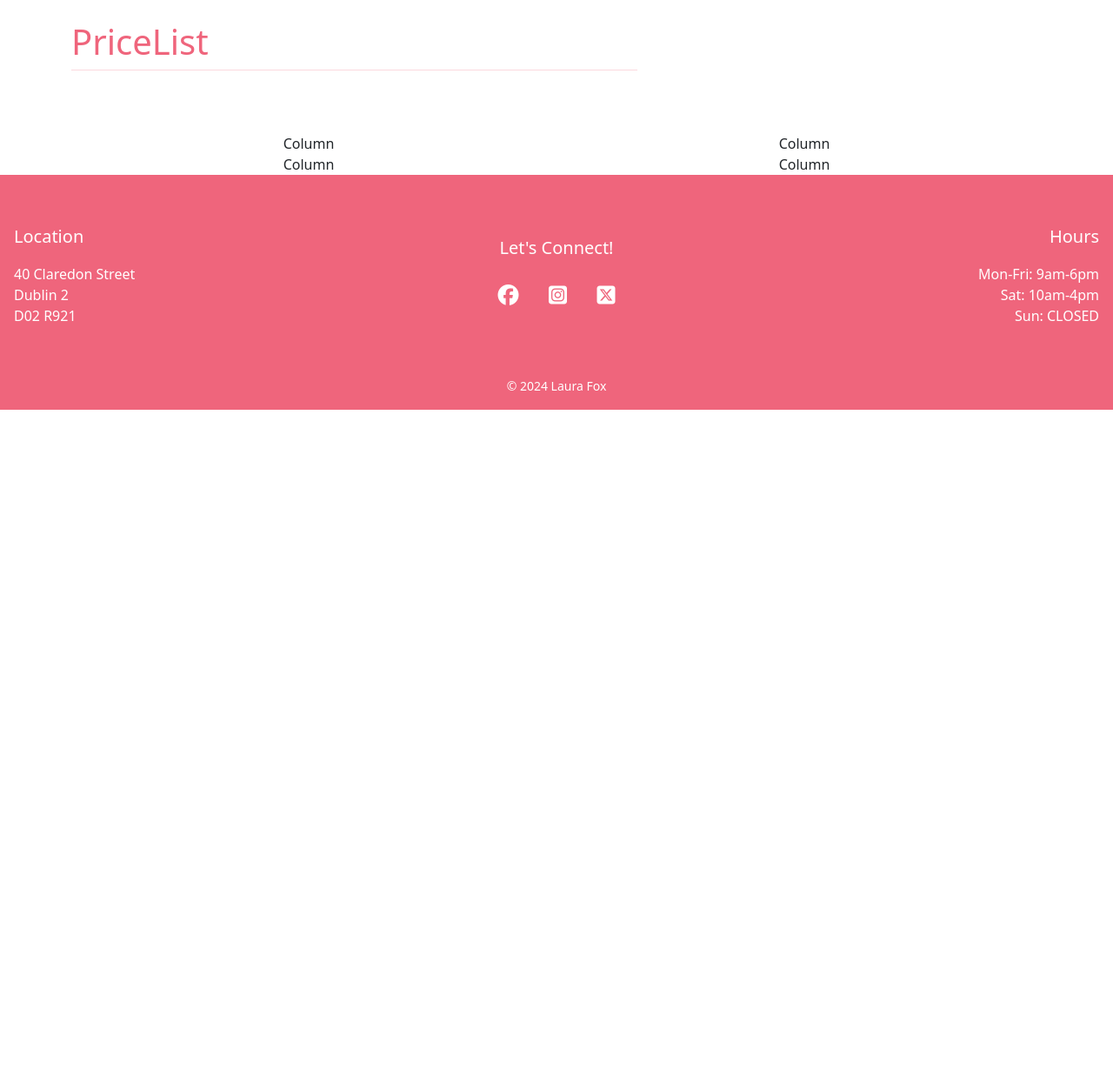
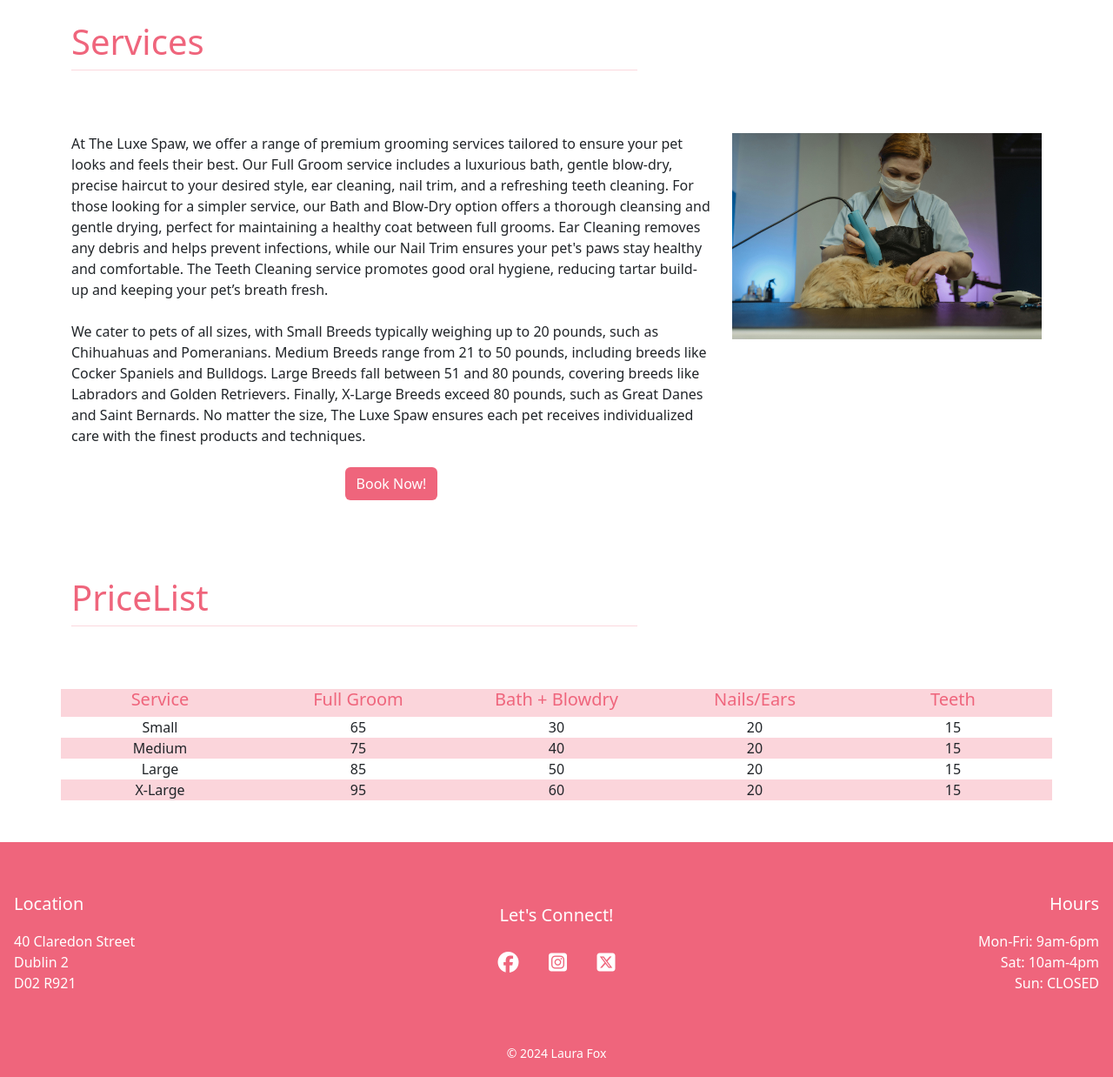
Before and after one commit to lauramayfox/the-luxe-spaw, a Django app: page /about/ in a window 1280 px wide. Shown: the part 90-1328 px from the top of the page at 87% size. Before the commit the page ends 561 px from the top, so only its background shows below. Run offline with Django 4.2, Linux system fonts and the light colour scheme; some libraries are stand-ins or nearby versions.

Commit message:
Add services and price list, update bootstrap CSS

```diff
--- a/grooming/urls.py
+++ b/grooming/urls.py
@@ -4,6 +4,6 @@ from . import views
 urlpatterns = [
    path('', views.home, name='home'),
     path('about/', views.about, name='about'),
-    path('contact/', views.about, name='contact'),
+    path('contact/', views.contact, name='contact'),
 
 ]
--- a/static/css/style.css
+++ b/static/css/style.css
@@ -65,3 +65,13 @@ poodle {
 h2 {
     color: #EF657C;
 }
+
+/* Contact */
+
+h4 {
+    color:#EF657C;
+}
+
+.colum-color-1 {
+    background-color: #ef657c46;
+}
--- a/templates/about.html
+++ b/templates/about.html
@@ -5,6 +5,45 @@
 <link rel="stylesheet" href="{% static 'css/style.css' %}">
 
 {% block content %}
+<br>
+<div class="container brief-container mt-6 mb-5">
+  <h1 class="header-1">Services</h1>
+  <div class="col-md-7">
+  <hr>
+  </div>
+  <br></div>
+
+  <div class="container brief-container mt-6 mb-5">
+    <div class="row">
+        <div class="col-md-8">
+            <div class="d-none d-md-block">
+                <p>
+                  At The Luxe Spaw, we offer a range of premium grooming services tailored to ensure your pet looks and feels their best. Our Full Groom service includes a luxurious bath, gentle blow-dry, precise haircut to your desired style, ear cleaning, nail trim, and a refreshing teeth cleaning. For those looking for a simpler service, our Bath and Blow-Dry option offers a thorough cleansing and gentle drying, perfect for maintaining a healthy coat between full grooms. Ear Cleaning removes any debris and helps prevent infections, while our Nail Trim ensures your pet's paws stay healthy and comfortable. The Teeth Cleaning service promotes good oral hygiene, reducing tartar build-up and keeping your pet’s breath fresh.
+                  <br>
+                  <br>
+                  We cater to pets of all sizes, with Small Breeds typically weighing up to 20 pounds, such as Chihuahuas and Pomeranians. Medium Breeds range from 21 to 50 pounds, including breeds like Cocker Spaniels and Bulldogs. Large Breeds fall between 51 and 80 pounds, covering breeds like Labradors and Golden Retrievers. Finally, X-Large Breeds exceed 80 pounds, such as Great Danes and Saint Bernards. No matter the size, The Luxe Spaw ensures each pet receives individualized care with the finest products and techniques.<br>
+                <br>
+
+                 <!-- Button -->
+                 <a href="" style="text-decoration:none;" class="d-flex flex-column justify-content-center">
+                <button type="button" class="mb-0 btn btn-white">
+                  Book Now!
+                 </button>
+                 </a>
+            </p>
+
+            </div>
+
+        </div>
+        <div class="col-sm-8 col-md-4 col-lg-4 order-first order-md-last text-center">
+            <img  src="{% static 'images/pexels2.jpg' %}"
+                 alt="Dog Image" class="img-fluid">
+        </div>
+    </div>
+</div>
+
+
+
 <br>
 <div class="container brief-container mt-6 mb-5">
     <h1 class="header-1">PriceList</h1>
@@ -16,12 +55,56 @@
 </div>
 
 <div class="container text-center">
-  <div class="row row-cols-2">
-    <div class="col">Column</div>
-    <div class="col">Column</div>
-    <div class="col">Column</div>
-    <div class="col">Column</div>
+  <div class="row row-cols-sm-5 header-1">
+    <div class="col colum-color-1"><h5>Service</h5></div>
+    <div class="col colum-color-1"><h5>Full Groom</h5></div>
+    <div class="col colum-color-1"><h5>Bath + Blowdry</h5></div>
+    <div class="col colum-color-1"><h5>Nails/Ears</h5></div>
+    <div class="col colum-color-1"><h5>Teeth</h5></div>
   </div>
 </div>
 
+<div class="container text-center">
+  <div class="row row-cols-sm-5">
+    <div class="col ">Small</div>
+    <div class="col">65</div>
+    <div class="col">30</div>
+    <div class="col">20</div>
+    <div class="col">15</div>
+  </div>
+</div>
+
+<div class="container text-center">
+  <div class="row row-cols-sm-5">
+    <div class="col colum-color-1">Medium</div>
+    <div class="col colum-color-1">75</div>
+    <div class="col colum-color-1">40</div>
+    <div class="col colum-color-1">20</div>
+    <div class="col colum-color-1">15</div>
+  </div>
+</div>
+
+<div class="container text-center">
+  <div class="row row-cols-sm-5">
+    <div class="col">Large</div>
+    <div class="col">85</div>
+    <div class="col">50</div>
+    <div class="col">20</div>
+    <div class="col">15</div>
+  </div>
+</div>
+
+<div class="container text-center">
+  <div class="row row-cols-sm-5">
+    <div class="col colum-color-1">X-Large</div>
+    <div class="col colum-color-1">95</div>
+    <div class="col colum-color-1">60</div>
+    <div class="col colum-color-1">20</div>
+    <div class="col colum-color-1">15</div>
+  </div>
+</div>
+<br>
+<br>
+
+
 {%endblock%}
--- a/theluxespaw/settings.py
+++ b/theluxespaw/settings.py
@@ -29,7 +29,7 @@ TEMPLATES_DIR = os.path.join(BASE_DIR, 'templates')
 SECRET_KEY = 'django-insecure--rq9@ge=vo8fpg6=im%64k7fde*d$$45h^nx_c_xpm9#)&lo29'
 
 # SECURITY WARNING: don't run with debug turned on in production!
-DEBUG = True
+DEBUG = False
 ALLOWED_HOSTS = ['8000-lauramayfox-theluxespaw-bek8pbyb4ww.ws.codeinstitute-ide.net',
 '.herokuapp.com']
 
```
Also changed, not shown: templates/contact.html (+31 -1 lines), static/images/pexels2.jpg (added).
